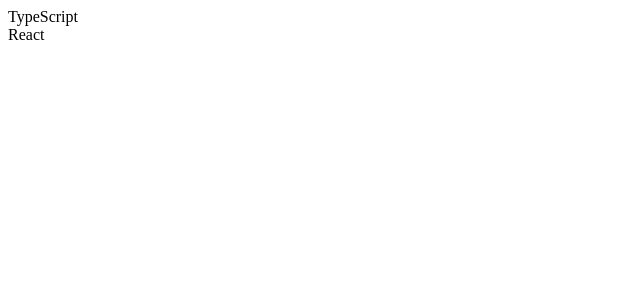
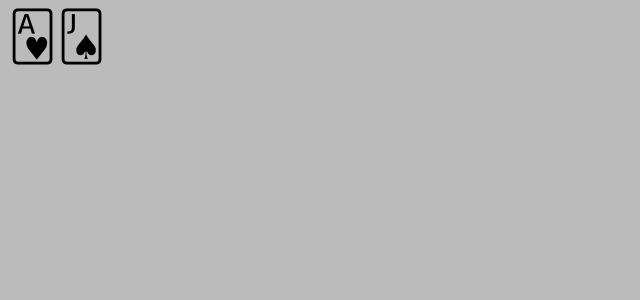
Before and after one commit to gdonald/blackjack-js, a React app: page / in a window 1280 px wide. Shown: the top 300 px of the page, without its empty margins (0-640 px from the left). Built offline with nearby package versions, Linux system fonts and the light colour scheme.

Commit message:
card object

```diff
--- /dev/null
+++ b/public/css/styles.css
@@ -0,0 +1,8 @@
+body {
+  color: #000;
+  background: #bbb;
+}
+
+#root {
+  font-size: 3.0em;
+}
--- /dev/null
+++ b/src/app/Card.ts
@@ -0,0 +1,39 @@
+export class Card {
+
+  static faces: string[][] = [
+    ["🂡", "🂱", "🃁", "🃑"],
+    ["🂢", "🂲", "🃂", "🃒"],
+    ["🂣", "🂳", "🃃", "🃓"],
+    ["🂤", "🂴", "🃄", "🃔"],
+    ["🂥", "🂵", "🃅", "🃕"],
+    ["🂦", "🂶", "🃆", "🃖"],
+    ["🂧", "🂷", "🃇", "🃗"],
+    ["🂨", "🂸", "🃈", "🃘"],
+    ["🂩", "🂹", "🃉", "🃙"],
+    ["🂪", "🂺", "🃊", "🃚"],
+    ["🂫", "🂻", "🃋", "🃛"],
+    ["🂭", "🂽", "🃍", "🃝"],
+    ["🂮", "🂾", "🃎", "🃞"],
+    ["🂠", "", "", ""]
+  ];
+
+  constructor(value: number, suitValue: number) {
+    this.value = value;
+    this.suitValue = suitValue;
+  }
+
+  private readonly value: number;
+  private readonly suitValue: number;
+
+  isTen(): boolean {
+    return this.value > 8;
+  }
+
+  isAce(): boolean {
+    return this.value == 0;
+  }
+
+  toString(): string {
+    return Card.faces[this.value][this.suitValue];
+  }
+}
--- a/src/app/app.tsx
+++ b/src/app/app.tsx
@@ -1,16 +1,19 @@
 import * as React from 'react';
 import * as ReactDOM from 'react-dom';
+import { Card } from './Card';
 
-const Hello: React.SFC<{ compiler: string, framework: string }> = (props) => {
+const Blackjack: React.SFC<{ card: string }> = (props) => {
+  const c1 = new Card(0, 1);
+  const c2 = new Card(10, 0);
+
   return (
     <div>
-      <div>{props.compiler}</div>
-      <div>{props.framework}</div>
+      <div>{`${c1}${c2}`}</div>
     </div>
   );
 }
 
 ReactDOM.render(
-  <Hello compiler="TypeScript" framework="React" />,
+  <Blackjack card="Card" />,
   document.getElementById("root")
 );
--- a/src/templates/index.html
+++ b/src/templates/index.html
@@ -1,5 +1,8 @@
 <html>
-  <body>
-      <div id="root"></div>
-  </body>
+<head>
+    <link rel="stylesheet" type="text/css" href="css/styles.css"/>
+</head>
+<body>
+    <div id="root"></div>
+</body>
 </html>
```
Also changed, not shown: 1 other file (tests, documents, lock files or other folders).
